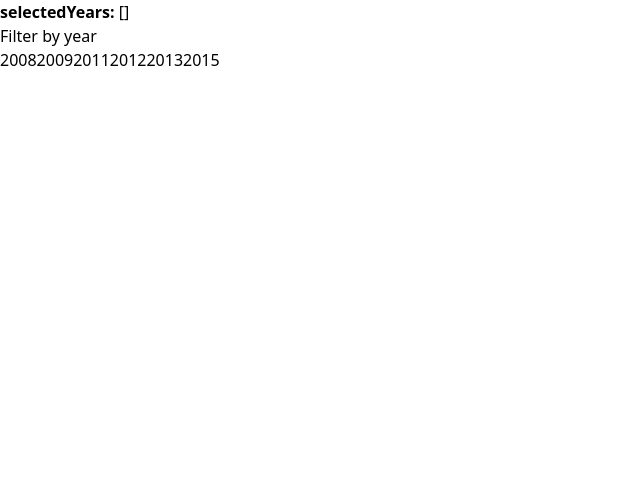
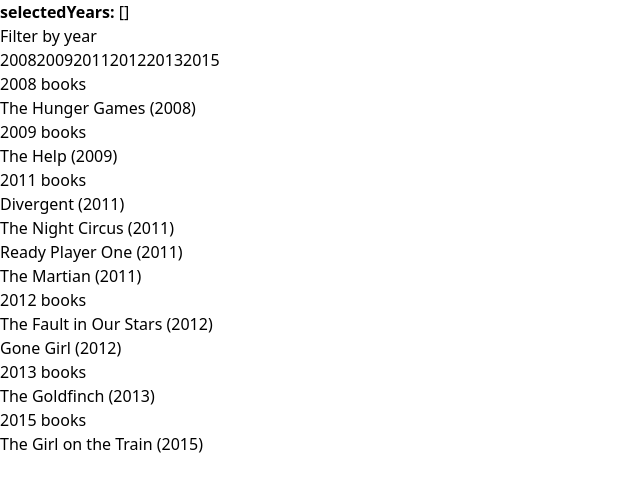
Before and after one commit to karanMathur89/books-catalogue-filter, a React (Vite) app: page / in a window 1280 px wide. Shown: the top 492 px of the page, without its empty margins (0-640 px from the left). Built offline with nearby package versions, Linux system fonts and the light colour scheme; the HTML template or start-up script is replaced by a standard one.

Commit message:
refactor: works but too long

```diff
--- a/src/App.tsx
+++ b/src/App.tsx
@@ -85,14 +85,32 @@
       </section>
 
       <section>
-        {selectedYears.map((year) => {
+        {selectedYears.length > 0
+          ? selectedYears.map((year) => {
               const booksOfYear = books.filter((book) => year === book.year)
               return (
                 <>
                   <h2 className="font-semibold mt-6 text-xl">{year} books</h2>
                   <ul className="list-inside list-disc">
                     {booksOfYear.map((book) => (
-                  <li>{book.title} ({book.year})</li>
+                      <li>
+                        {book.title} ({book.year})
+                      </li>
+                    ))}
+                  </ul>
+                </>
+              )
+            })
+          : years.map((year) => {
+              const booksOfYear = books.filter((book) => year === book.year)
+              return (
+                <>
+                  <h2 className="font-semibold mt-6 text-xl">{year} books</h2>
+                  <ul className="list-inside list-disc">
+                    {booksOfYear.map((book) => (
+                      <li>
+                        {book.title} ({book.year})
+                      </li>
                     ))}
                   </ul>
                 </>
```
Lines whose indentation alone changed are shown as unchanged.
